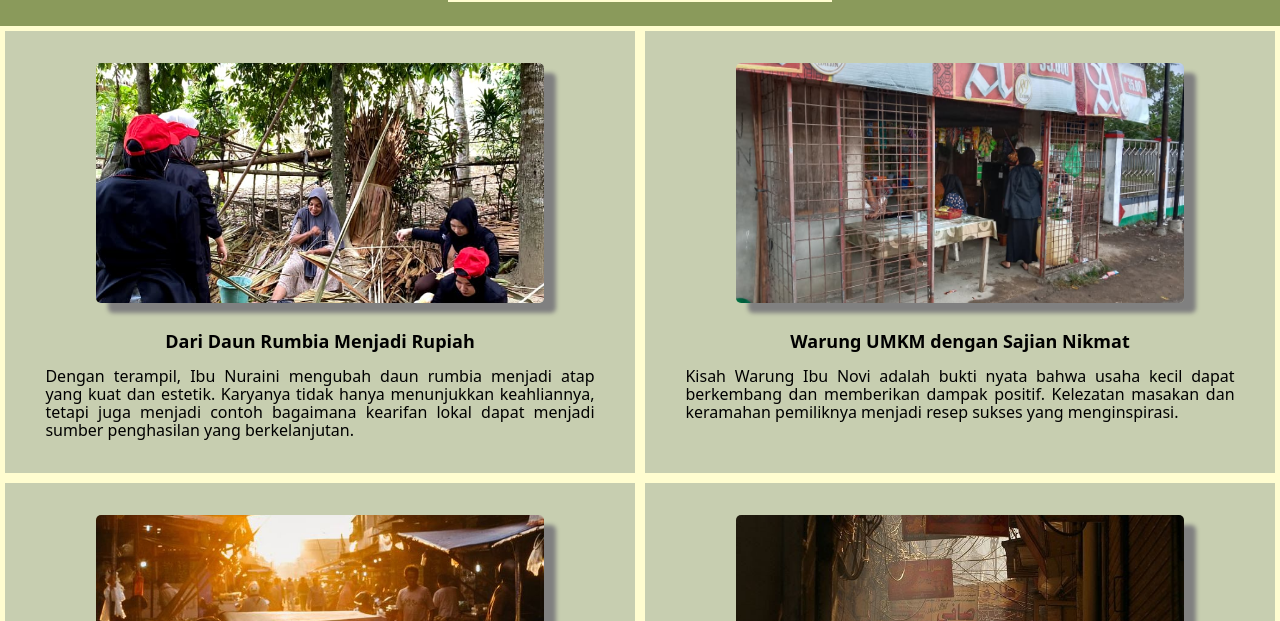
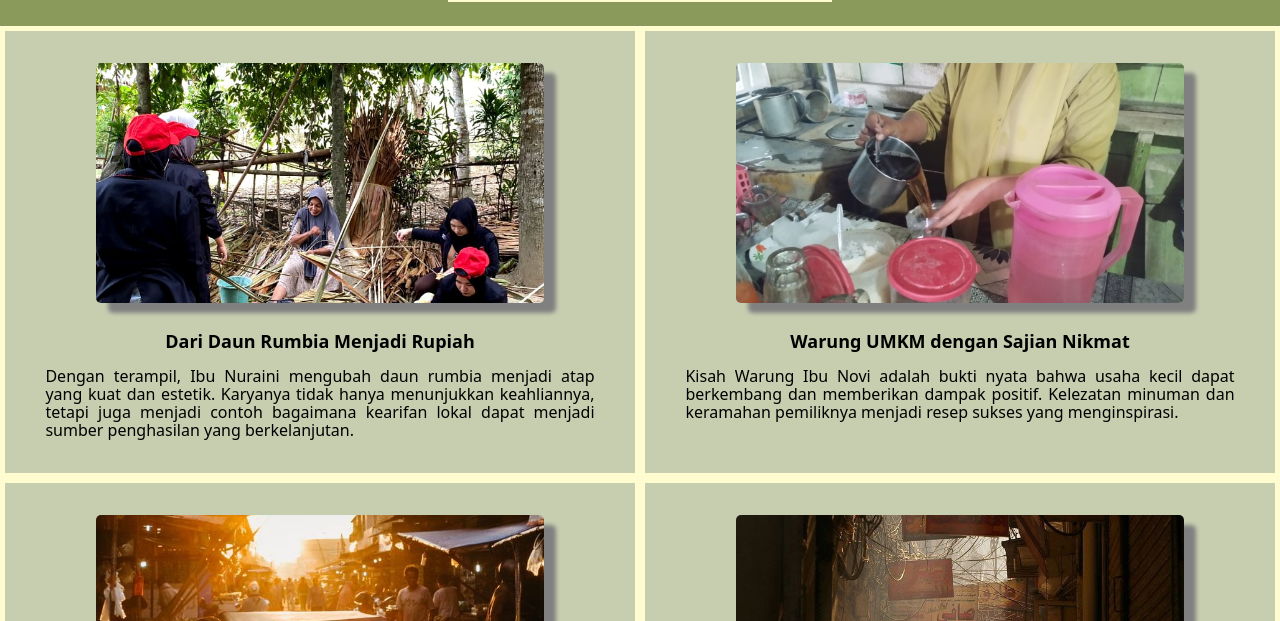
Before and after one commit to juegozz/seuramoe.id, a website: page index.html in a window 1280 px wide. Shown: the part 740-1361 px from the top of the page. Drawn offline with Linux system fonts and the light colour scheme.

Commit message:
mengubah gambar di berita kedua

```diff
--- a/index.html
+++ b/index.html
@@ -344,11 +344,11 @@
             </section>
             <section class="berita">
                 <section class="img-information place-self-center">
-                    <img src="assets/img/usaha-umkm/makanan/kedai-jajan.jpeg" alt="">
+                    <img src="assets/img/usaha-umkm/makanan/kedai-jajan-2.jpeg" alt="">
                 </section>
                 <section class="main-img place-self-center">
                     <h2 class="text-lg font-bold mb-3 text-center max-md:text-sm">Warung UMKM dengan Sajian Nikmat</h2>
-                    <p class="max-md:text-xs">Kisah Warung Ibu Novi adalah bukti nyata bahwa usaha kecil dapat berkembang dan memberikan dampak positif. Kelezatan masakan dan keramahan pemiliknya menjadi resep sukses yang menginspirasi.</p>
+                    <p class="max-md:text-xs">Kisah Warung Ibu Novi adalah bukti nyata bahwa usaha kecil dapat berkembang dan memberikan dampak positif. Kelezatan minuman dan keramahan pemiliknya menjadi resep sukses yang menginspirasi.</p>
                 </section>
             </section>
             <section class="berita">
```
Also changed, not shown: assets/img/usaha-umkm/makanan/kedai-jajan-2.jpeg (added).
